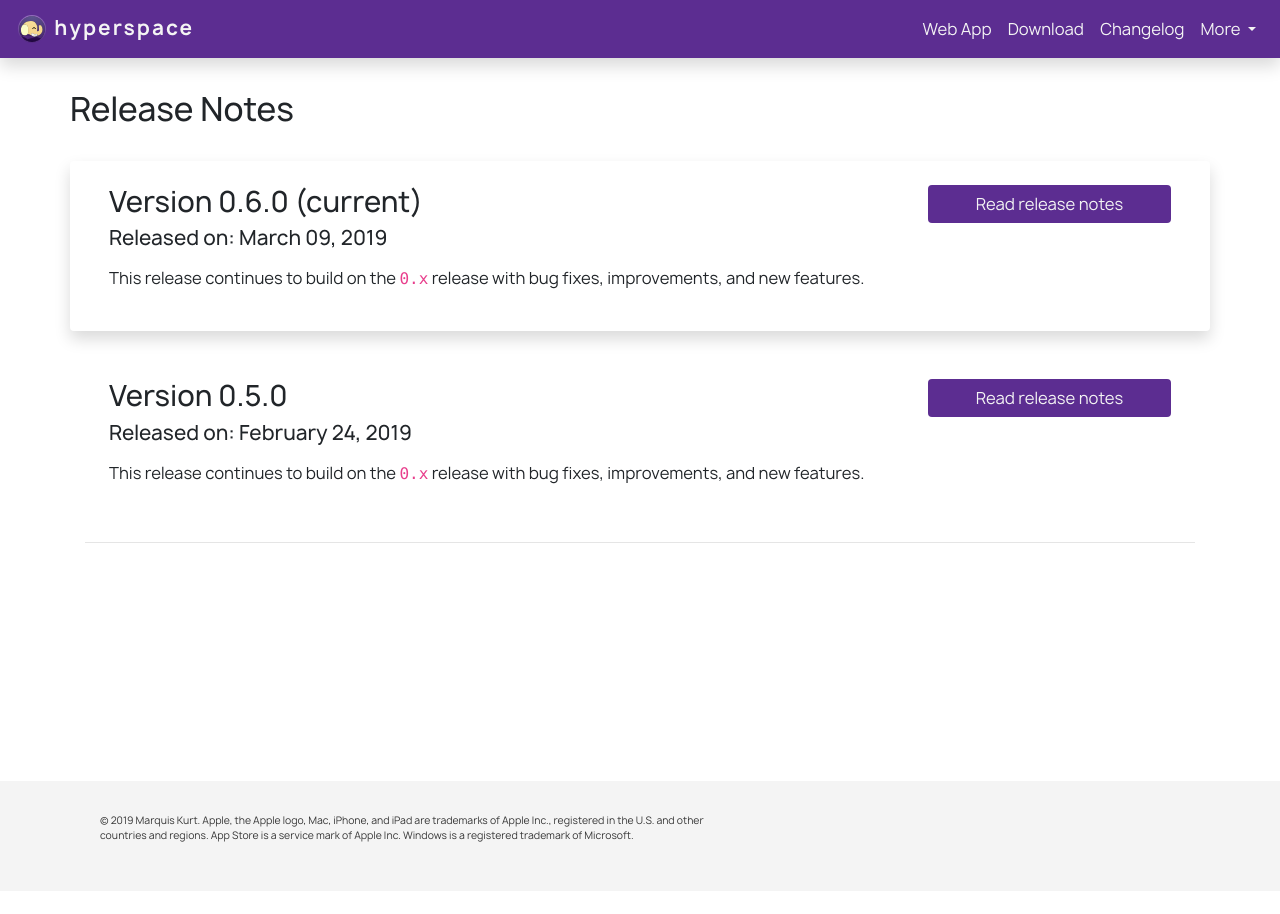
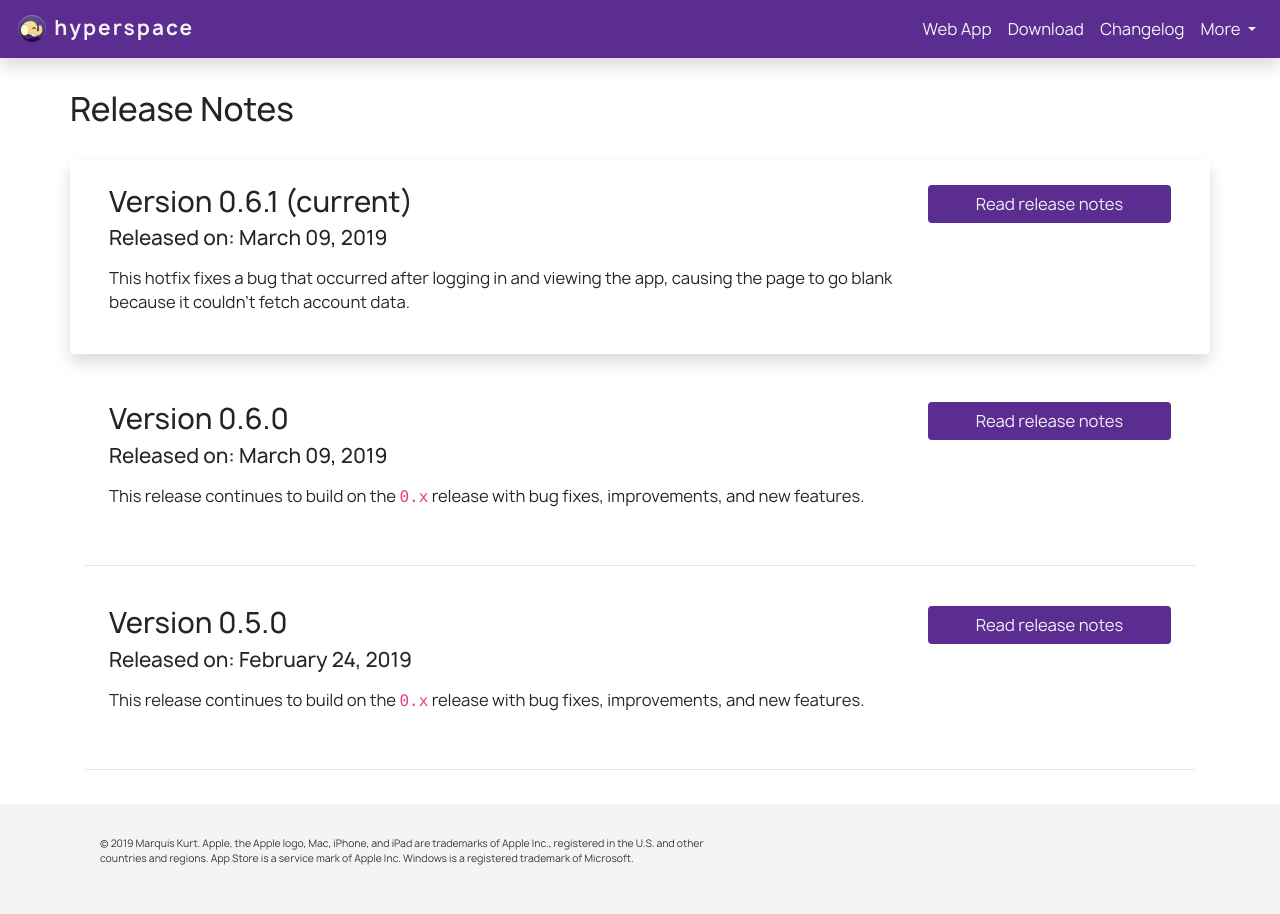
Before and after one commit to alicerunsonfedora/hyperspace-site, a Jekyll site: the page built from changelog.html, in a window 1280 px wide. Built offline with Jekyll 4.4.1, drawn with Linux system fonts in a browser that asks for light colours.

Commit message:
Add 0.6.1

```diff
--- a/_config.yml
+++ b/_config.yml
@@ -1,4 +1,4 @@
 title: Hyperspace
 author: Marquis Kurt
 repository: alicerunsonfedora/hyperspace
-release: "0.6.0"
+release: "0.6.1"
--- /dev/null
+++ b/_posts/2019-03-09-notes2.md
@@ -0,0 +1,6 @@
+---
+version: 0.6.1
+---
+This hotfix fixes a bug that occurred after logging in and viewing the app, causing the page to go blank because it couldn't fetch account data.
+
+This release still contains the features and improvements from [0.6.0](https://hyperspace.marquiskurt.net/2019/03/09/notes.html).
```
